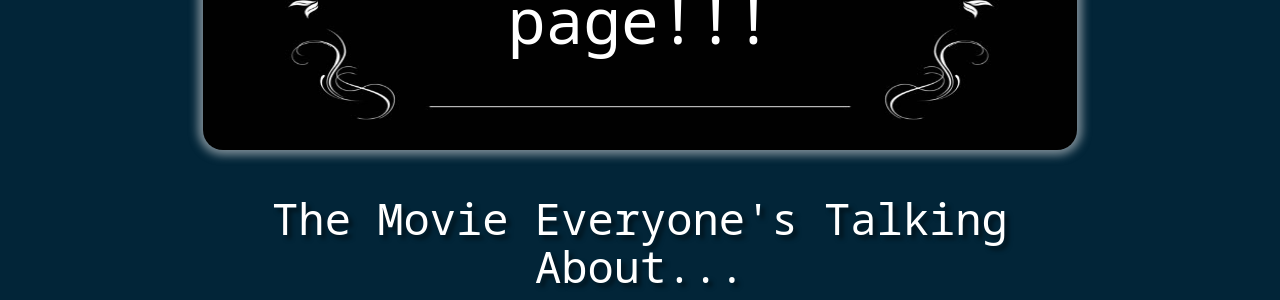
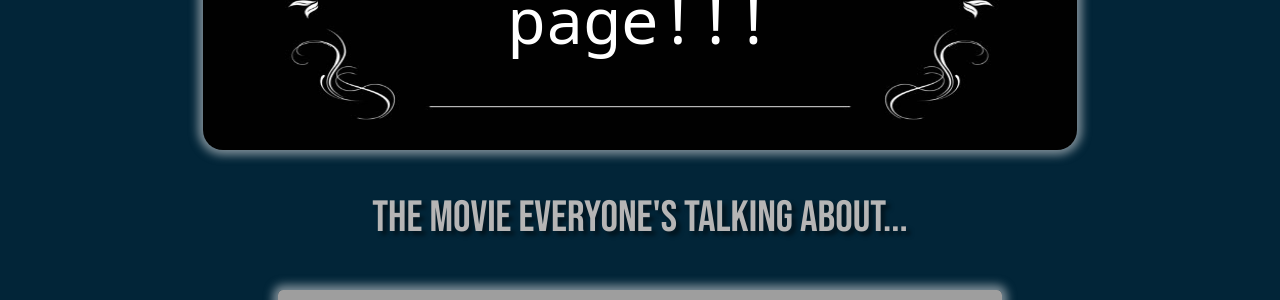
Before and after one commit to Ashb87/Ms3-Movie-Review, a Flask app: page / in a window 1280 px wide. Shown: the part 254-554 px from the top of the page. Run offline with Flask 2, Linux system fonts and the light colour scheme; some libraries are stand-ins or nearby versions; grey boxes are pictures that could not be loaded.

Commit message:
imported new font and added to h3 and h4 headings

```diff
--- a/static/css/style.css
+++ b/static/css/style.css
@@ -1,5 +1,5 @@
 /* --- Fonts imported from google fonts --- */
-@import url('https://fonts.googleapis.com/css2?family=Noto+Sans+Mono:wght@300&display=swap');
+@import url('https://fonts.googleapis.com/css2?family=Bebas+Neue&family=Noto+Sans+Mono:wght@300&display=swap');
 
 *{
     padding:0;
@@ -15,6 +15,18 @@ body{
 
 .text-shadow {
     text-shadow: 4px 4px 4px rgba(0, 0, 0, 0.5);
+}
+
+/* --- Headings --- */
+
+h3,
+h4 {
+    font-family: "bebas neue";
+    color:rgb(182, 181, 181);
+}
+
+.username {
+    color: black;
 }
 
 /* --- Nav Bar --- */
@@ -149,6 +161,10 @@ nav.custom-bg {
     box-shadow: 0px 0px 10px 5px rgba(248, 246, 246, 0.5);
 }
 
+.validate{
+    color: white;
+}
+
 /* --- Star Rating --- */
 
 label,
@@ -199,6 +215,7 @@ hr {
 
 .movie-header{
     padding-top: 25px;
+    color: rgb(182, 181, 181);
 }
 
 .movie-card{
@@ -237,7 +254,3 @@ nav .brand-logo{
     width: 80%;
     }
 }
-
-.validate{
-    color: white;
-}
--- a/templates/index.html
+++ b/templates/index.html
@@ -11,7 +11,7 @@
         </div>
     </div>
 
-    <h3 class="center-align white-text text-shadow">
+    <h3 class="center-align text-shadow">
         The Movie Everyone's Talking About...
     </h3>
 
@@ -34,7 +34,7 @@
                     Add a Movie Review</a>
             </div>
             {% else %}
-            <h4 class="white-text">Log in to your account to add your own movie reviews</h4>
+            <h4>Log in to your account to add your own movie reviews</h4>
             <a href="{{ url_for('login') }}" class="btn btn-small btn-add hover">
                 Login</a>
             {% endif %}
--- a/templates/profile.html
+++ b/templates/profile.html
@@ -4,7 +4,7 @@
     <div class="row">
         <div class="col s12 m10 xl8 offset-m1 offset-xl2">
             <div class="card-panel profile-card">
-                <h3 class="center-align">
+                <h3 class="username center-align">
                     {{ username.capitalize() }}'s Profile
                 </h3>
                 <div class="center-align">
@@ -16,9 +16,9 @@
     </div>
 
     {% if movies|length > 0 %}
-        <h2 class="center-align">
+        <h3 class="center-align">
             My reviews
-        </h2>
+        </h3>
 
         <!-- display users own reviews on their profile page-->
         <div class="row">
```
